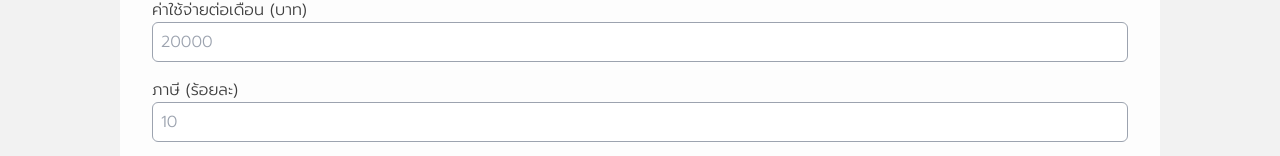
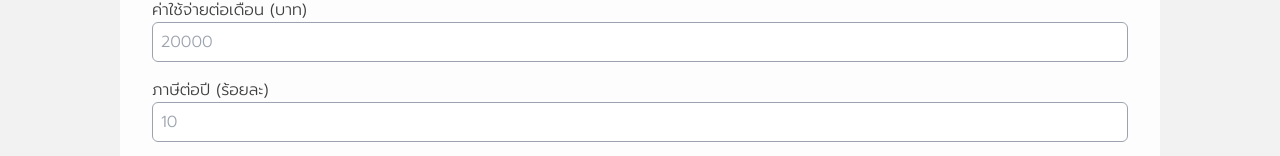
Before and after one commit to BossTheDev2209/paydee, a React (Vite) app: page /salary-aftertax in a window 1280 px wide. Shown: the part 450-606 px from the top of the page. Built offline with nearby package versions, Linux system fonts and the light colour scheme; a web font is replaced by a local one.

Commit message:
salary after tax => quick/detailed mode => calculation features

```diff
--- a/src/styles/global.css
+++ b/src/styles/global.css
@@ -119,11 +119,3 @@
 .hamburger-menu {
   @apply h-[2px] w-full bg-black rounded transition-all duration-300
 }
-
-@keyframes fade {
-  0% { opacity: 0; transform: scale(.95); }
-  100% { opacity: 1; transform: scale(1); }
-}
-.animate-fade {
-  animation: fade .2s ease-out;
-}
--- a/src/views/SalaryAfterTax.jsx
+++ b/src/views/SalaryAfterTax.jsx
@@ -8,7 +8,7 @@ export default function SalaryAfterTax() {
   const [loading, setLoading] = useState(false);
   const [result, setResult] = useState(null);
 
-  const calculate = (values) => {
+  const calculate = (values, mode) => {
     setLoading(true);
     setTimeout(() => {
       const salary = Number(values.salary);
@@ -22,29 +22,31 @@ export default function SalaryAfterTax() {
       const deduction = Number(values.deduction);
 
       // quick mode
-      const netTax = (tax / 100) * salary;
-      const quickNet = salary - (netTax + expenses);
-      const netYear = quickNet * 12;
-      const taxYear = netTax * 12;
-      console.log(quickNet);
+      const Qnet = (salary - expenses) * 12;
 
       // detailed mode
-      const detailedNet =
-        salary +
-        bonus +
-        extraIncome -
-        (commutingCost + housingCost + debt + netTax) -
-        deduction;
+      const Dnet =
+        (salary +
+          bonus +
+          extraIncome -
+          (commutingCost + housingCost + debt + deduction + expenses)) *
+        12;
+
+      const netTax =
+        mode === "quick" ? (tax / 100) * Qnet : (tax / 100) * Dnet;
+      const netMount =
+        mode === "quick" ? (Qnet - netTax) / 12 : (Dnet - netTax) / 12;
+      const netYearAfterTax =
+        mode === "quick" ? Qnet - netTax : Dnet - netTax;
+
+      console.log(netTax);
+      console.log(netMount);
+      console.log(netYearAfterTax);
 
       setResult({
-        salary,
-        tax,
-        expenses,
         netTax,
-        quickNet,
-        netYear,
-        taxYear,
-        detailedNet,
+        netMount,
+        netYearAfterTax,
       });
       setLoading(false);
     });
@@ -69,20 +71,21 @@ export default function SalaryAfterTax() {
         <section className="w-full md:w-10/12">
           {mode === "quick" ? (
             <QuickMode
-              calculate={calculate}
+              key="quick"
+              calculate={(values) => calculate(values, "quick")}
               switchMode={() => setMode("detailed")}
             />
           ) : (
             <DetailedMode
-              calculate={calculate}
+              key="detailed"
+              calculate={(values) => calculate(values, "detailed")}
               switchMode={() => setMode("quick")}
             />
           )}
 
           <div className="w-full p-4 bg-[#fdfdfd] dark:bg-[#202121] transition-colors duration-300 rounded-lg mt-10">
             <h1 className="text-xl md:text-3xl font-bold text-[#3d3d3d] dark:text-[#f2f1f1] transition-colors duration-300">
-              {" "}
-              ผลลัพธ์{" "}
+              ผลลัพธ์
             </h1>
             {loading ? (
               <div className="flex justify-center items-center h-40">
@@ -95,38 +98,26 @@ export default function SalaryAfterTax() {
                 <div className="">
                   <p className="flex flex-wrap justify-between pad-main">
                     <h2 className="text-base md:text-xl md:w-6/12 text-[#3d3d3d] dark:text-[#f2f1f1] transition-colors duration-300">
-                      {" "}
-                      รายได้สุทธิต่อเดือน{" "}
+                      รายได้สุทธิต่อเดือน
                     </h2>
                     <h2 className="text-base md:text-xl md:w-6/12 text-end text-[#3d3d3d] dark:text-[#f2f1f1] transition-colors duration-300">
-                      {result.quickNet.toLocaleString()} บาท
+                      {result.netMount.toLocaleString()} บาท
                     </h2>
                   </p>
                   <p className="flex flex-wrap justify-between pad-main">
                     <h2 className="text-base md:text-xl md:w-6/12 text-[#3d3d3d] dark:text-[#f2f1f1] transition-colors duration-300">
-                      {" "}
-                      รายได้สุทธิต่อปี{" "}
+                      รายได้สุทธิต่อปี
                     </h2>
                     <h2 className="text-base md:text-xl md:w-6/12 text-end text-[#3d3d3d] dark:text-[#f2f1f1] transition-colors duration-300">
-                      {result.netYear.toLocaleString()} บาท
+                      {result.netYearAfterTax.toLocaleString()} บาท
                     </h2>
                   </p>
                   <p className="flex flex-wrap justify-between pad-main text-[#3d3d3d] dark:text-[#f2f1f1] transition-colors duration-300">
                     <h2 className="text-base md:text-xl md:w-6/12 text-[#3d3d3d] dark:text-[#f2f1f1] transition-colors duration-300">
-                      {" "}
-                      หักภาษี{" "}
+                      ภาษีต่อปี
                     </h2>
                     <h2 className="text-base md:text-xl md:w-6/12 text-end text-[#3d3d3d] dark:text-[#f2f1f1] transition-colors duration-300">
                       {result.netTax.toLocaleString()} บาท
-                    </h2>
-                  </p>
-                  <p className="flex flex-wrap justify-between pad-main text-[#3d3d3d] dark:text-[#f2f1f1] transition-colors duration-300">
-                    <h2 className="text-base md:text-xl md:w-6/12 text-[#3d3d3d] dark:text-[#f2f1f1] transition-colors duration-300">
-                      {" "}
-                      ภาษีต่อปี{" "}
-                    </h2>
-                    <h2 className="text-base md:text-xl md:w-6/12 text-end text-[#3d3d3d] dark:text-[#f2f1f1] transition-colors duration-300">
-                      {result.taxYear.toLocaleString()} บาท
                     </h2>
                   </p>
                 </div>
--- a/src/views/SavingGoal.jsx
+++ b/src/views/SavingGoal.jsx
@@ -43,7 +43,6 @@ export default function SavingGoal() {
       const expenses = Number(values.expenses);
       const debt = Number(values.debt);
       const tax = Number(values.tax);
-      // const durationText = formatDuration(totalDays);
 
       const freq = [
         { id: 1, days: 1 },
@@ -56,7 +55,6 @@ export default function SavingGoal() {
       // quick mode
       const totalQuick = target / amount;
       const totalDays = totalQuick * daysPerSave;
-      const duration = formatDuration(totalDays);
       console.log(totalDays);
 
       // detailed mode
@@ -65,7 +63,14 @@ export default function SavingGoal() {
       const totalDetailed = timeDetailed * daysPerSave;
       console.log(totalDetailed);
 
-      setResult({ totalQuick, totalDetailed, duration });
+      const durationQuick = formatDuration(totalDays);
+      const durationDetailed = formatDuration(totalDetailed);
+
+      setResult({
+        totalQuick,
+        totalDetailed,
+        duration: mode === "quick" ? durationQuick : durationDetailed,
+      });
       setLoading(false);
     });
   };
--- a/src/views/salary-tab/DetailedMode.jsx
+++ b/src/views/salary-tab/DetailedMode.jsx
@@ -17,11 +17,9 @@ export default function DetailedMode({ calculate, switchMode }) {
   return (
     <div className="w-full">
       <div className="w-full p-4 bg-[#fdfdfd] dark:bg-[#202121] transition-colors duration-300 rounded-lg mt-10">
-        {/* <p className="text-xl">
-              <i className="fa-regular fa-user p-2 rounded-full bg-[#f2f2f2]"></i>
-              Personal
-            </p> */}
-        <p className="text-xl md:text-3xl font-bold text-[#3d3d3d] dark:text-[#f2f1f1] transition-colors duration-300"> Detailed Mode </p>
+        <p className="text-xl md:text-3xl font-bold text-[#3d3d3d] dark:text-[#f2f1f1] transition-colors duration-300">
+          Detailed Mode
+        </p>
         <Formik
           initialValues={{
             salary: savedData?.salary || "",
@@ -138,16 +136,13 @@ export default function DetailedMode({ calculate, switchMode }) {
                   placeholder="20000"
                   value={values.debt}
                   onChange={(e) =>
-                    setFieldValue(
-                      "debt",
-                      e.target.value.replace(/[^0-9]/g, "")
-                    )
+                    setFieldValue("debt", e.target.value.replace(/[^0-9]/g, ""))
                   }
                 />
               </div>
               <div className="w-full pad-main text-[#3d3d3d] dark:text-[#f2f1f1] transition-colors duration-300">
                 <TextField
-                  title="ภาษี (ร้อยละ)"
+                  title="ภาษีต่อปี (ร้อยละ)"
                   id="tax"
                   name="tax"
                   placeholder="10"
@@ -165,7 +160,10 @@ export default function DetailedMode({ calculate, switchMode }) {
                   placeholder="1000"
                   value={values.deduction}
                   onChange={(e) =>
-                    setFieldValue("deduction", e.target.value.replace(/[^0-9]/g, ""))
+                    setFieldValue(
+                      "deduction",
+                      e.target.value.replace(/[^0-9]/g, "")
+                    )
                   }
                 />
               </div>
@@ -173,7 +171,7 @@ export default function DetailedMode({ calculate, switchMode }) {
                 <button
                   type="button"
                   className="w-full btn-base bg-[#ffcc00]"
-                  onClick={() => calculate(values)}
+                  onClick={() => calculate(values, "detailed")}
                 >
                   คำนวณ
                 </button>
--- a/src/views/salary-tab/QuickMode.jsx
+++ b/src/views/salary-tab/QuickMode.jsx
@@ -70,7 +70,7 @@ export default function QuickMode({ calculate, switchMode }) {
               </div>
               <div className="w-full pad-main text-[#3d3d3d] dark:text-[#f2f1f1] transition-colors duration-300">
                 <TextField
-                  title="ภาษี (ร้อยละ)"
+                  title="ภาษีต่อปี (ร้อยละ)"
                   id="tax"
                   name="tax"
                   placeholder="10"
@@ -84,7 +84,7 @@ export default function QuickMode({ calculate, switchMode }) {
                 <button
                   type="button"
                   className="w-full btn-base bg-[#ffcc00]"
-                  onClick={() => calculate(values)}
+                  onClick={() => calculate(values, "quick")}
                 >
                   คำนวณ
                 </button>
--- a/src/views/saving-goal-tab/DetailedMode.jsx
+++ b/src/views/saving-goal-tab/DetailedMode.jsx
@@ -164,7 +164,7 @@ export default function DetailedMode({ calculate, switchMode }) {
               </div>
               <div className="w-full pad-main text-[#3d3d3d] dark:text-[#f2f1f1] transition-colors duration-300">
                 <TextField
-                  title="อัตราดอกเบี้ย (% ต่อปี - optional)"
+                  title="ภาษีต่อปี (ร้อยละ)"
                   id="tax"
                   name="tax"
                   placeholder="20000"
```
